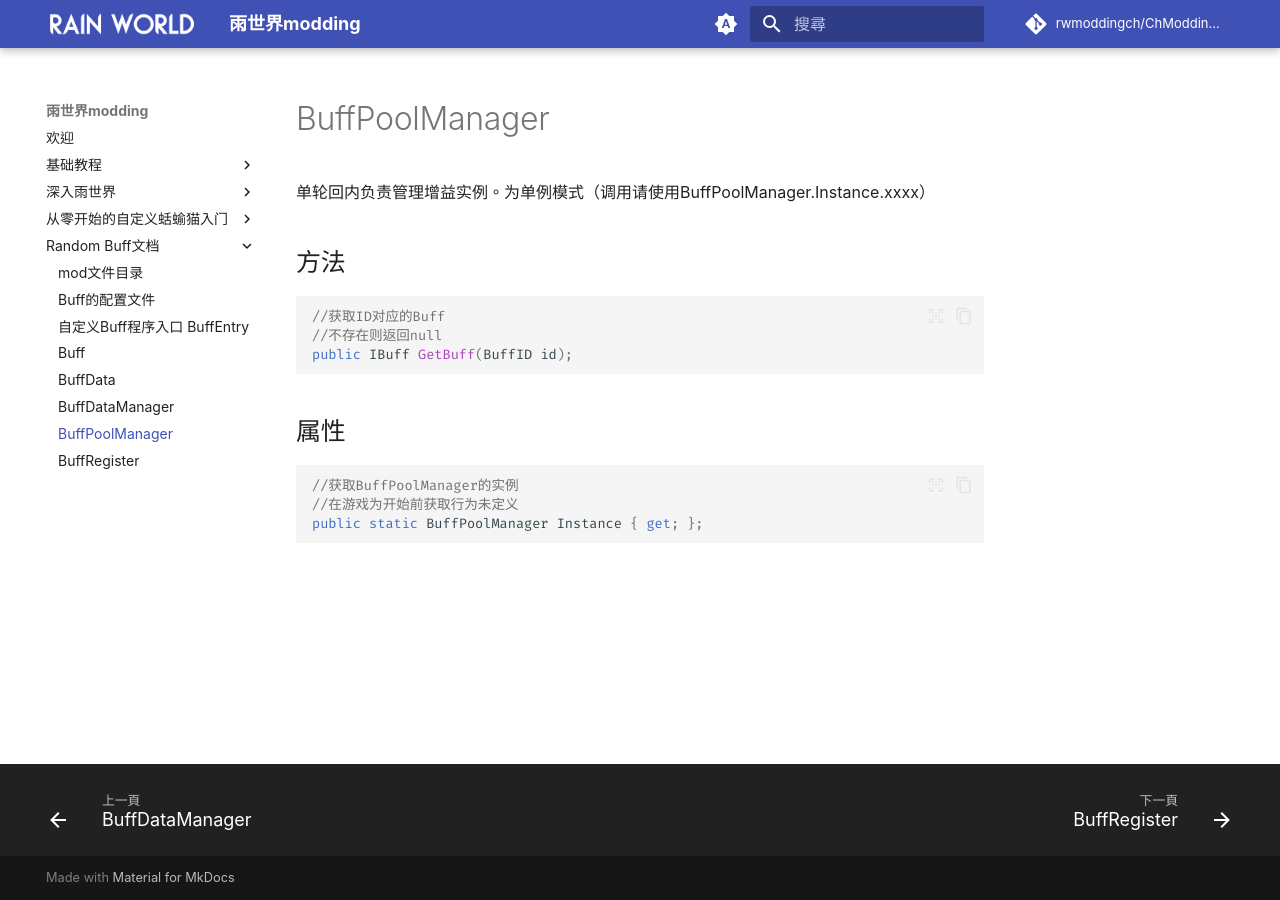
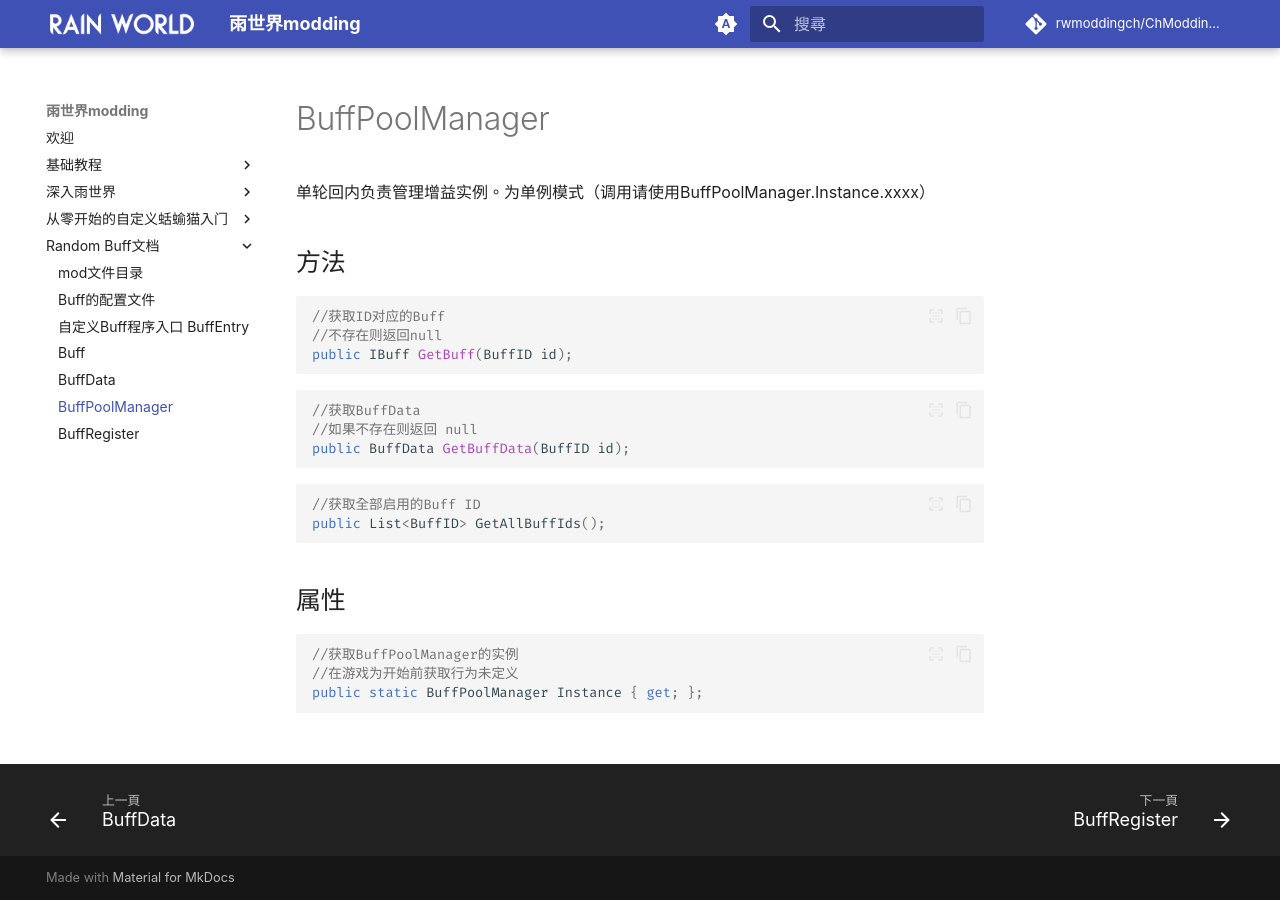
Before and after one commit to rwmoddingch/ChModdingWiki, an MkDocs documentation site: the page built from docs/RandomBuff/BuffPoolManager.md, in a window 1280 px wide. Built offline with MkDocs 1.6.1 and Material for MkDocs 9.7.7, drawn with Linux system fonts in a browser that asks for light colours; comment, search, counter and statistics services are not loaded.

Commit message:
文档更新

````diff
--- a/docs/RandomBuff/BuffPoolManager.md
+++ b/docs/RandomBuff/BuffPoolManager.md
@@ -10,6 +10,17 @@
 public IBuff GetBuff(BuffID id);
 ```
 
+```csharp
+//获取BuffData
+//如果不存在则返回 null
+public BuffData GetBuffData(BuffID id);
+```
+
+```csharp
+//获取全部启用的Buff ID
+public List<BuffID> GetAllBuffIds();
+```
+
 <h2>属性</h2>
 
 ```csharp
--- a/mkdocs.yml
+++ b/mkdocs.yml
@@ -91,6 +91,5 @@ nav:
     - 自定义Buff程序入口 BuffEntry: RandomBuff/BuffEntry.md
     - Buff: RandomBuff/Buff.md
     - BuffData: RandomBuff/BuffData.md
-    - BuffDataManager: RandomBuff/BuffDataManager.md
     - BuffPoolManager: RandomBuff/BuffPoolManager.md
     - BuffRegister: RandomBuff/BuffRegister.md
````
Also changed, not shown: docs/RandomBuff/BuffDataManager.md (deleted, +0 -23 lines).
